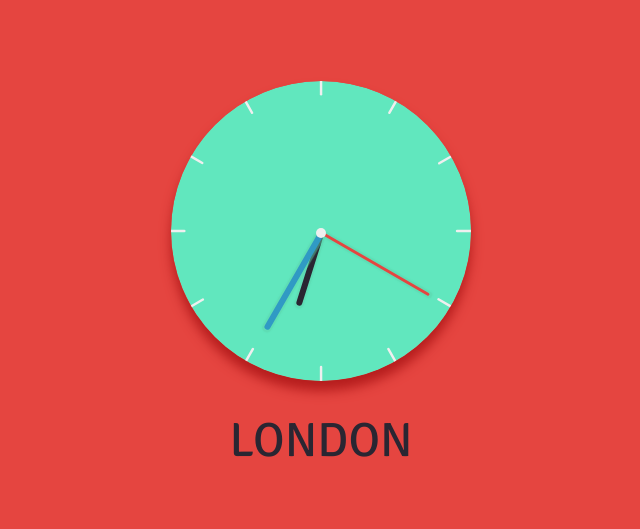
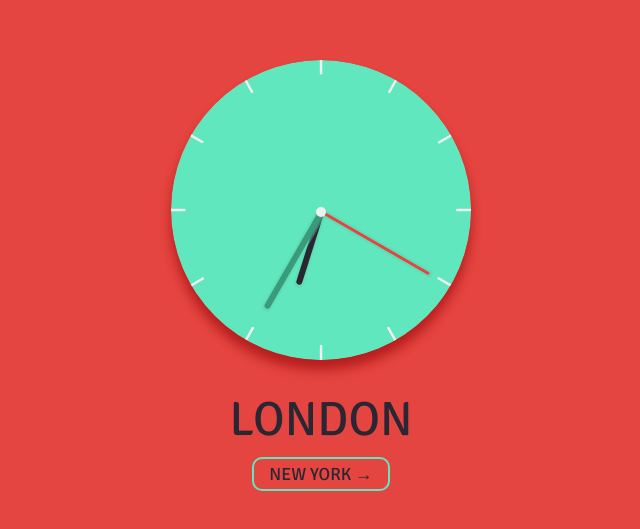
Before and after one commit to RhodesPeter/clock, a plain HTML site: page index.html in a window 1280 px wide. Shown: the part 117-646 px from the top of the page, without its empty margins (319-959 px from the left). Drawn offline with Linux system fonts and the light colour scheme.

Commit message:
Add viewport meta tag

```diff
--- a/index.html
+++ b/index.html
@@ -2,6 +2,7 @@
 <html>
   <head>
     <meta charset="utf-8">
+    <meta name="viewport" content="width=device-width, initial-scale=1.0">
     <title>clock</title>
     <link rel="stylesheet" href="./main.css">
     <link href="https://fonts.googleapis.com/css?family=Signika" rel="stylesheet">
@@ -17,8 +18,8 @@
         <div class="clock__minute"></div>
         <div class="clock__second"></div>
       </div>
-
       <div class="clock__title">LONDON</div>
+      <div class="clock__city-button">NEW YORK &rarr;</div>
 
     </div>
 
--- a/index.js
+++ b/index.js
@@ -4,10 +4,29 @@
   var minuteHand = document.getElementsByClassName("clock__minute")[0];
   var hourHand = document.getElementsByClassName("clock__hour")[0];
   var clock = document.getElementsByClassName("clock")[0];
+  var cityButton = document.getElementsByClassName("clock__city-button")[0];
+  var clockTitle = document.getElementsByClassName("clock__title")[0];
+  var index = 0;
+  var city = 'LONDON';
+  var cities = ["NEW YORK", "FREETOWN", "TOKYO", "LONDON"];
+
+  cityButton.addEventListener("click", nextCity);
+
+  function getTime(){
+    var timeNow = new Date();
+    var now = new Date ( timeNow );
+    var alt = {
+      "LONDON": 0,
+      "NEW YORK": 5,
+      "FREETOWN": 1,
+      "TOKYO": 16
+    };
+    now.setHours( timeNow.getHours() - alt[city] );
+    return now;
+  }
 
   function setDate(){
-    var now = new Date();
-
+    var now = getTime();
     var seconds = now.getSeconds();
     var secondDegrees = ((seconds / 60) * 360) + 90;
 
@@ -35,4 +54,12 @@
     clock.classList.remove('off-screen');
   }, 1000);
 
+  function nextCity(){
+    var textnode = document.createTextNode(cities[index]);
+    clockTitle.replaceChild(textnode, clockTitle.childNodes[0]);
+    city = cities[index];
+    index = index === 3 ? 0 : index += 1;
+    cityButton.innerHTML = cities[index] + ' &rarr;';
+  }
+
 })();
--- a/main.css
+++ b/main.css
@@ -1,5 +1,7 @@
 body {
- background-color: #E54540;
+  background-color: #E54540;
+  font-family: 'Signika', sans-serif;
+  color: #2A2632;
 }
 
 .clock {
@@ -16,6 +18,7 @@ body {
 }
 
 .clock__face {
+  flex-shrink: 0;
   width: 300px;
   height: 300px;
   border-radius: 50%;
@@ -55,7 +58,7 @@ body {
   width: 110px;
   height: 6px;
   right: 50%;
-  background-color: #309AC4;
+  background-color: #3A9B7B;
   border-radius: 20px;
   transform: rotate(90deg);
   transform-origin: 100%;
@@ -77,10 +80,17 @@ body {
 }
 
 .clock__title {
-  color: #2A2632;
   margin-top: 180px;
   font-size: 3rem;
-  font-family: 'Signika', sans-serif;
+}
+
+.clock__city-button {
+  font-size: 1.1rem;
+  border: 2px solid #61E7BE;
+  padding: 4px 15px;
+  border-radius: 10px;
+  margin-top: 8px;
+  cursor: pointer;
 }
 
 .no-transition {
@@ -88,5 +98,5 @@ body {
 }
 
 .off-screen {
-  transform: translate(0,-999px);
+  transform: translate(0,-1999px);
 }
```
Also changed, not shown: 2 other files. Lines whose indentation alone changed are shown as unchanged.
